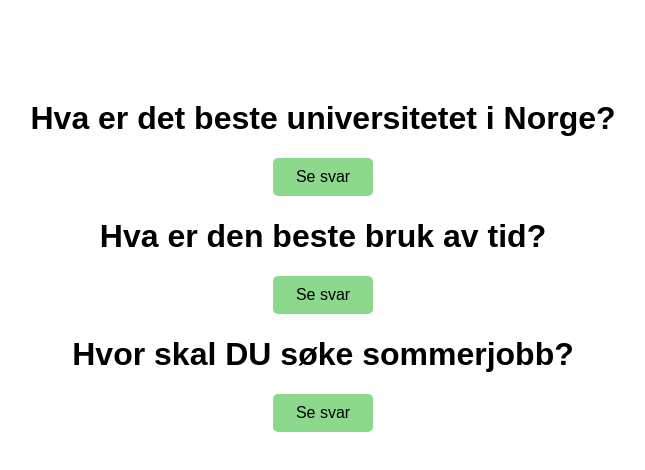
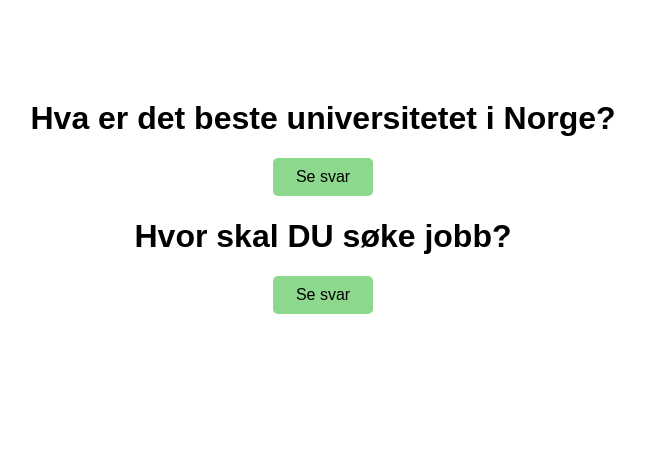
Before and after one commit to projeksjon/Norkart-webkurs, a website: page code-example/index.html in a window 1280 px wide. Shown: the whole page, without its empty margins (325-970 px from the left). Drawn offline with Linux system fonts and the light colour scheme.

Commit message:
endre litt på spørsmål, bare to spørsmål

```diff
--- a/code-example/index.html
+++ b/code-example/index.html
@@ -15,11 +15,8 @@
         <button id='bestStudy-btn' onclick="showImage('1'); hideButton('bestStudy-btn')"> Se svar </button>
         <img id="1" class="hide code-img" src = "./img/1.png"></img>
 
-        <h1>Hva er den beste bruk av tid?</h1>
-        <button id="bestSpes-btn" onmouseover="showImage('2'); hideButton('bestSpes-btn')"> Se svar </button>
-        <img id="2" class="hide code-img" src = "./img/2.png"></img>
 
-        <h1>Hvor skal DU søke sommerjobb?</h1>
+        <h1>Hvor skal DU søke jobb?</h1>
         <button id="bestWork-btn" ondblclick="showImage('3'); hideButton('bestWork-btn')"> Se svar </button>
         <img id="3" class="hide code-img" src = "./img/3.png"></img>
 
```
